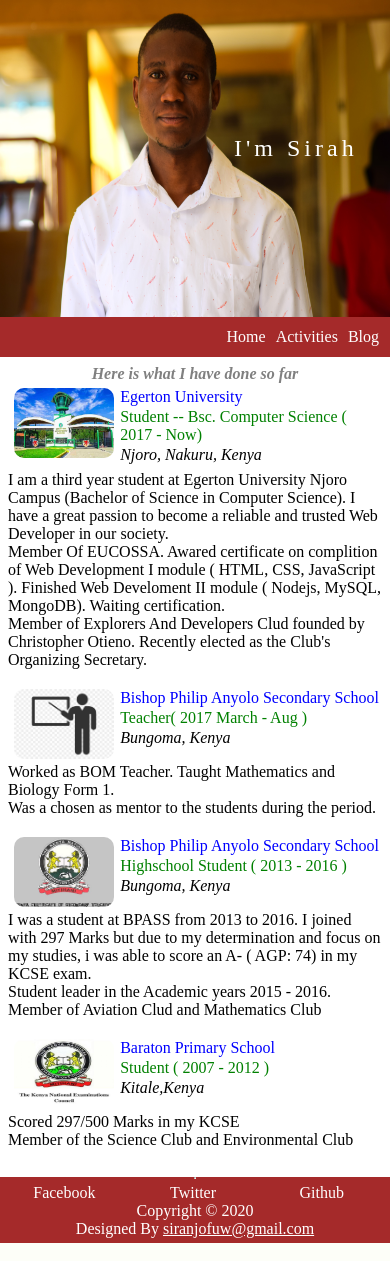
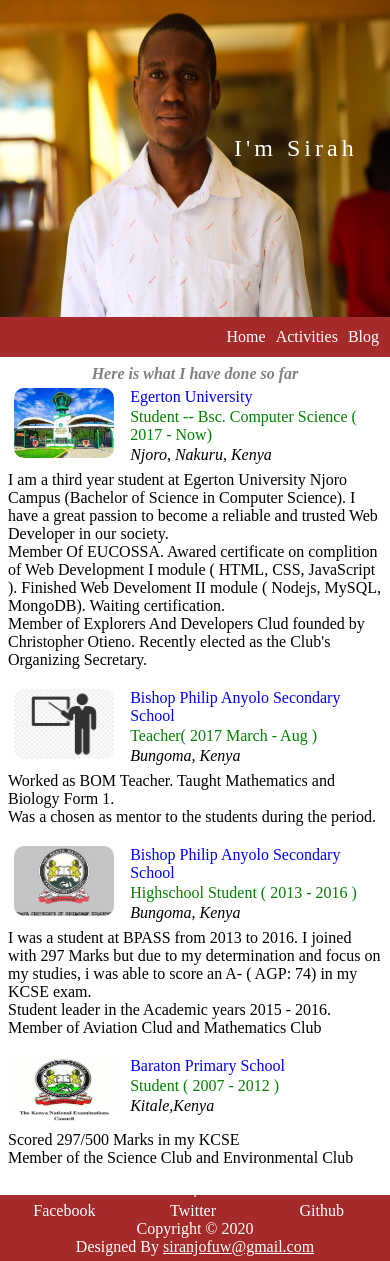
Before and after one commit to Wachiye/personal-blog, a PHP site: page /blog/activities.php in a window 390 px wide. Run offline with PHP 8.4, Linux system fonts and the light colour scheme.

Commit message:
Update style.css

```diff
--- a/static/css/style.css
+++ b/static/css/style.css
@@ -241,6 +241,7 @@ float: left;
 }
 .activity .company-details{
 width: 70%;
+padding-left: 10px;
 }
 .activity .duty{
 width: 100%;
```
